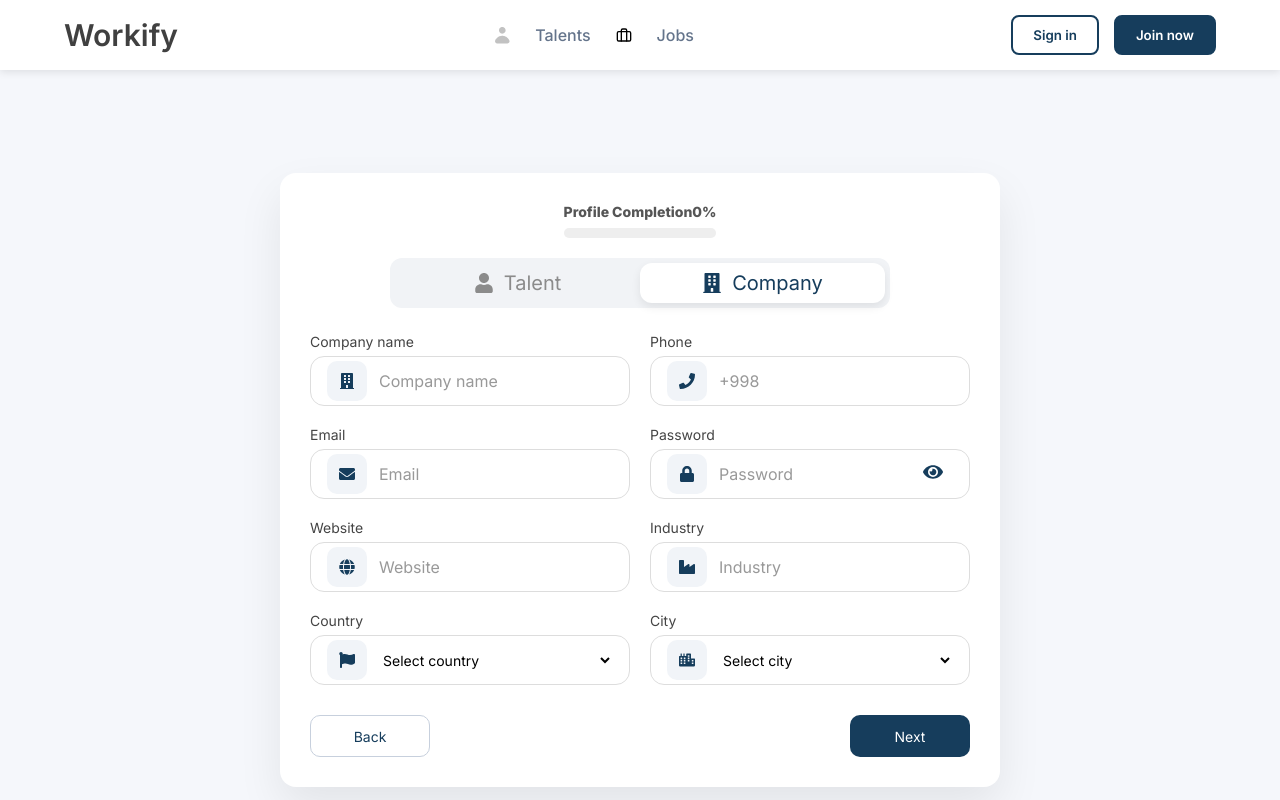
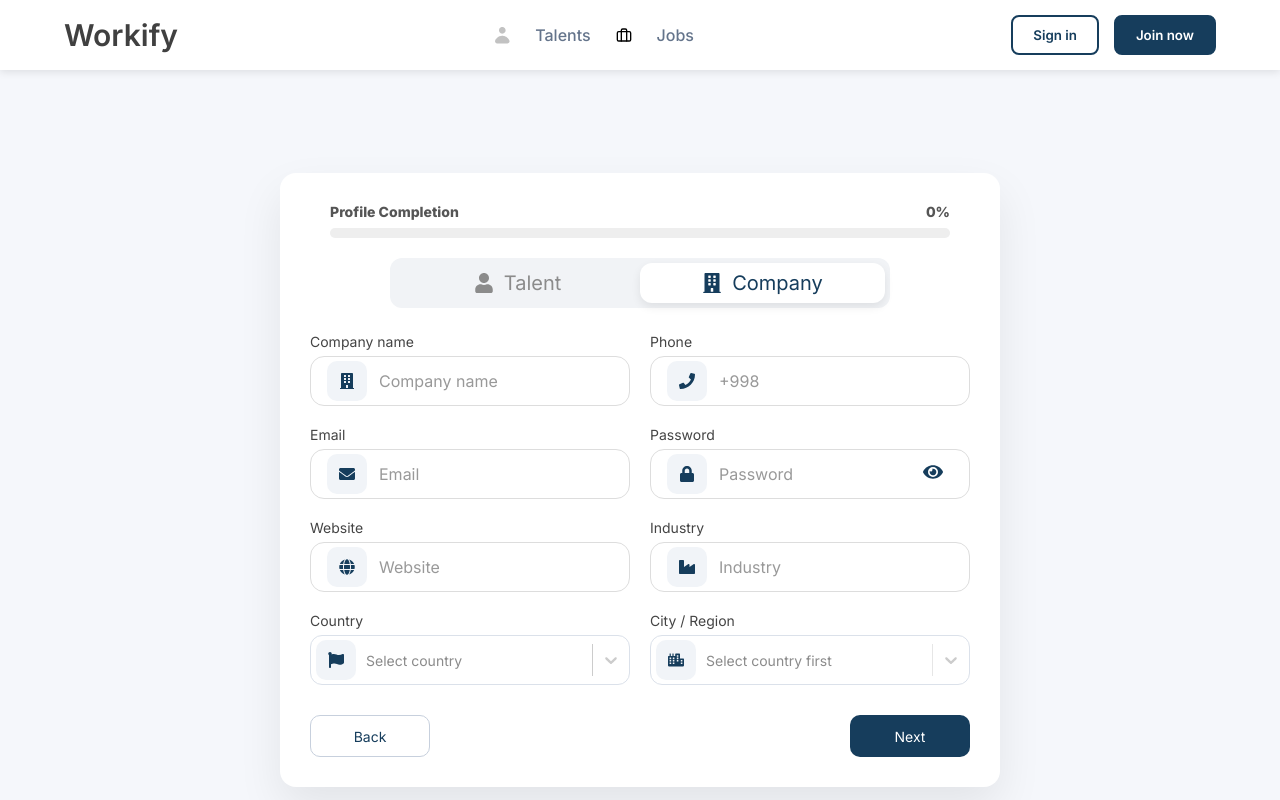
Before and after one commit to umidbek05/workify, a React (Vite) app: page /signup in a window 1280 px wide. Shown: the top 800 px of the page. Built offline with nearby package versions, Linux system fonts and the light colour scheme.

Commit message:
updated signup

```diff
--- a/package.json
+++ b/package.json
@@ -16,6 +16,7 @@
     "react-dom": "^19.0.0",
     "react-icons": "^5.5.0",
     "react-router-dom": "^7.13.0",
+    "react-select": "^5.10.2",
     "recharts": "^3.7.0",
     "sweetalert2": "^11.26.17"
   },
--- a/src/pages/signup/Signup.jsx
+++ b/src/pages/signup/Signup.jsx
@@ -1,7 +1,8 @@
-import { useState } from "react";
+import { useState, useEffect } from "react";
 import { useNavigate } from "react-router-dom";
 import Header from "../../Components/Header/header";
 import Footer from "../../Components/Footer/footer";
+import Select from 'react-select';
 
 import {
   FaBuilding,
@@ -18,13 +19,34 @@ import {
 } from "react-icons/fa";
 import "./Signup.css";
 
+// 1. Ma'lumotlarni komponentdan tashqariga chiqaramiz (xato bermasligi uchun)
+const locationData = {
+  Uzbekistan: ["Tashkent city", "Andijan", "Bukhara", "Fergana", "Jizzakh", "Namangan", "Navoi", "Kashkadarya", "Samarkand", "Sirdarya", "Surkhandarya", "Tashkent region", "Khorezm", "Karakalpakstan"],
+  Kazakhstan: ["Almaty", "Astana", "Shymkent", "Aktobe", "Karaganda"],
+  Russia: ["Moscow", "Saint Petersburg", "Novosibirsk", "Yekaterinburg", "Kazan"],
+  Turkey: ["Istanbul", "Ankara", "Izmir", "Bursa", "Antalya"],
+  USA: ["New York", "California", "Texas", "Florida", "Illinois"],
+  Germany: ["Berlin", "Munich", "Hamburg", "Frankfurt", "Cologne"],
+  UK: ["London", "Manchester", "Birmingham", "Glasgow", "Liverpool"],
+  UAE: ["Dubai", "Abu Dhabi", "Sharjah", "Ajman", "Ras Al Khaimah"],
+  China: ["Beijing", "Shanghai", "Guangzhou", "Shenzhen", "Chengdu"],
+  Japan: ["Tokyo", "Osaka", "Kyoto", "Yokohama", "Nagoya"]
+};
+
+const countryOptions = Object.keys(locationData).map(country => ({
+  value: country,
+  label: country
+}));
+
 const Signup = () => {
   const navigate = useNavigate();
   const [showPassword, setShowPassword] = useState(false);
   const [activeTab, setActiveTab] = useState("company");
   const [modal, setModal] = useState({ show: false, message: "" });
 
-  const [formData, setFormData] = useState({
+  const [formData, setFormData] = useState(() => {
+    const savedData = localStorage.getItem("signup_form_storage");
+    return savedData ? JSON.parse(savedData) : {
       companyName: "",
       phone: "",
       email: "",
@@ -33,46 +55,43 @@ const Signup = () => {
       industry: "",
       country: "",
       city: "",
+    };
   });
 
-  // --- FOIZNI HISOBLASH QISMI ---
-  const fieldsToTrack = [
-    "companyName",
-    "phone",
-    "email",
-    "website",
-    "industry",
-    "country",
-    "city",
-  ];
+  useEffect(() => {
+    window.scrollTo(0, 0);
+  }, []);
+
+  const fieldsToTrack = ["companyName", "phone", "email", "website", "industry", "country", "city"];
   const filledFields = fieldsToTrack.filter(
     (field) => formData[field] && formData[field].toString().trim() !== ""
   ).length;
-  const completionPercentage = Math.round(
-    (filledFields / fieldsToTrack.length) * 100
-  );
-  // ------------------------------
+  const completionPercentage = Math.round((filledFields / fieldsToTrack.length) * 100);
 
   const handleChange = (e) => {
-    setFormData({ ...formData, [e.target.name]: e.target.value });
+    const { name, value } = e.target;
+    let updatedData = { ...formData, [name]: value };
+
+    if (name === "country") {
+      updatedData.city = "";
+    }
+
+    setFormData(updatedData);
+    localStorage.setItem("signup_form_storage", JSON.stringify(updatedData));
   };
 
   const handleSubmit = (e) => {
     e.preventDefault();
-
     if (!formData.phone || !formData.email || !formData.password) {
       setModal({ show: true, message: "Phone, Email va Password majburiy!" });
       return;
     }
 
-    fetch(
-      "https://workifyback-production.up.railway.app/register/createRegister",
-      {
+    fetch("https://workifyback-production.up.railway.app/register/createRegister", {
       method: "POST",
       headers: { "Content-Type": "application/json" },
       body: JSON.stringify(formData),
-      }
-    )
+    })
       .then((res) => res.json())
       .then(() => {
         localStorage.setItem("email", formData.email);
@@ -92,70 +111,29 @@ const Signup = () => {
               className="alert-btn"
               onClick={() => {
                 setModal({ show: false, message: "" });
-                if (modal.message === "Form submitted successfully!")
-                  navigate("/register");
+                if (modal.message === "Form submitted successfully!") navigate("/register");
               }}
-            >
-              OK
-            </button>
+            >OK</button>
           </div>
         </div>
       )}
       <div className="signup-container">
         <div className="signup-box">
-          {/* PROGRESS BAR JOYLASHTIRILDI */}
-          <div
-            className="registration-progress"
-            style={{ padding: "0 20px 20px 20px" }}
-          >
-            <div
-              style={{
-                display: "flex",
-                justifyContent: "space-between",
-                fontSize: "14px",
-                marginBottom: "8px",
-                fontWeight: "bold",
-                color: "#555",
-              }}
-            >
+          <div className="registration-progress" style={{ padding: "0 20px 20px 20px", width: '100%' }}>
+            <div style={{ display: "flex", justifyContent: "space-between", fontSize: "14px", marginBottom: "8px", fontWeight: "bold", color: "#555" }}>
               <span>Profile Completion</span>
               <span>{completionPercentage}%</span>
             </div>
-            <div
-              style={{
-                width: "100%",
-                height: "10px",
-                backgroundColor: "#eee",
-                borderRadius: "5px",
-                overflow: "hidden",
-              }}
-            >
-              <div
-                style={{
-                  width: `${completionPercentage}%`,
-                  height: "100%",
-                  backgroundColor:
-                    completionPercentage === 100 ? "#4CAF50" : "#3b82f6",
-                  transition: "width 0.4s ease-in-out",
-                }}
-              ></div>
+            <div style={{ width: "100%", height: "10px", backgroundColor: "#eee", borderRadius: "5px", overflow: "hidden" }}>
+              <div style={{ width: `${completionPercentage}%`, height: "100%", backgroundColor: completionPercentage === 100 ? "#4CAF50" : "#3b82f6", transition: "width 0.4s ease-in-out" }}></div>
             </div>
           </div>
 
           <div className="tabs">
-            <button
-              type="button"
-              className={`tab ${activeTab === "talent" ? "active" : ""}`}
-              onClick={() => setActiveTab("talent")}
-            >
+            <button type="button" className={`tab ${activeTab === "talent" ? "active" : ""}`} onClick={() => setActiveTab("talent")}>
               <FaUser className="tab-icon" /> Talent
             </button>
-
-            <button
-              type="button"
-              className={`tab ${activeTab === "company" ? "active" : ""}`}
-              onClick={() => setActiveTab("company")}
-            >
+            <button type="button" className={`tab ${activeTab === "company" ? "active" : ""}`} onClick={() => setActiveTab("company")}>
               <FaBuilding className="tab-icon" /> Company
             </button>
           </div>
@@ -164,71 +142,33 @@ const Signup = () => {
             <div className="field">
               <label>Company name</label>
               <div className="input-box">
-                <span className="icon">
-                  <FaBuilding />
-                </span>
-                <input
-                  type="text"
-                  placeholder="Company name"
-                  name="companyName"
-                  value={formData.companyName}
-                  onChange={handleChange}
-                />
+                <span className="icon"><FaBuilding /></span>
+                <input type="text" placeholder="Company name" name="companyName" value={formData.companyName} onChange={handleChange} />
               </div>
             </div>
 
             <div className="field">
               <label>Phone</label>
               <div className="input-box">
-                <span className="icon">
-                  <FaPhone />
-                </span>
-                <input
-                  type="text"
-                  placeholder="+998"
-                  name="phone"
-                  value={formData.phone}
-                  onChange={handleChange}
-                  required
-                />
+                <span className="icon"><FaPhone /></span>
+                <input type="text" placeholder="+998" name="phone" value={formData.phone} onChange={handleChange} required />
               </div>
             </div>
 
             <div className="field">
               <label>Email</label>
               <div className="input-box">
-                <span className="icon">
-                  <FaEnvelope />
-                </span>
-                <input
-                  type="email"
-                  placeholder="Email"
-                  name="email"
-                  value={formData.email}
-                  onChange={handleChange}
-                  required
-                />
+                <span className="icon"><FaEnvelope /></span>
+                <input type="email" placeholder="Email" name="email" value={formData.email} onChange={handleChange} required />
               </div>
             </div>
 
             <div className="field">
               <label>Password</label>
               <div className="input-box">
-                <span className="icon">
-                  <FaLock />
-                </span>
-                <input
-                  type={showPassword ? "text" : "password"}
-                  placeholder="Password"
-                  name="password"
-                  value={formData.password}
-                  onChange={handleChange}
-                  required
-                />
-                <span
-                  className="eye"
-                  onClick={() => setShowPassword(!showPassword)}
-                >
+                <span className="icon"><FaLock /></span>
+                <input type={showPassword ? "text" : "password"} placeholder="Password" name="password" value={formData.password} onChange={handleChange} required />
+                <span className="eye" onClick={() => setShowPassword(!showPassword)}>
                   {showPassword ? <FaEyeSlash /> : <FaEye />}
                 </span>
               </div>
@@ -237,86 +177,53 @@ const Signup = () => {
             <div className="field">
               <label>Website</label>
               <div className="input-box">
-                <span className="icon">
-                  <FaGlobe />
-                </span>
-                <input
-                  type="text"
-                  placeholder="Website"
-                  name="website"
-                  value={formData.website}
-                  onChange={handleChange}
-                />
+                <span className="icon"><FaGlobe /></span>
+                <input type="text" placeholder="Website" name="website" value={formData.website} onChange={handleChange} />
               </div>
             </div>
 
             <div className="field">
               <label>Industry</label>
               <div className="input-box">
-                <span className="icon">
-                  <FaIndustry />
-                </span>
-                <input
-                  type="text"
-                  placeholder="Industry"
-                  name="industry"
-                  value={formData.industry}
-                  onChange={handleChange}
+                <span className="icon"><FaIndustry /></span>
+                <input type="text" placeholder="Industry" name="industry" value={formData.industry} onChange={handleChange} />
+              </div>
+            </div>
+
+            {/* Country qismi */}
+            <div className="field">
+              <label>Country</label>
+              <div style={{ position: 'relative' }}>
+                <span className="icon" style={{ position: 'absolute', zIndex: 1, top: '5px', left: '6px' }}><FaFlag /></span>
+                <Select
+                  options={countryOptions}
+                  placeholder="Select country"
+                  value={countryOptions.find(o => o.value === formData.country) || null}
+                  onChange={(selected) => handleChange({ target: { name: 'country', value: selected.value } })}
+                  styles={customSelectStyles}
                 />
               </div>
             </div>
 
+            {/* City qismi */}
             <div className="field">
-              <label>Country</label>
-              <div className="input-box">
-                <span className="icon">
-                  <FaFlag />
-                </span>
-                <select
-                  name="country"
-                  value={formData.country}
-                  onChange={handleChange}
-                  required
-                >
-                  <option value="">Select country</option>
-                  <option>Uzbekistan</option>
-                  <option>Kazakhstan</option>
-                  <option>Russia</option>
-                </select>
-              </div>
-            </div>
-
-            <div className="field">
-              <label>City</label>
-              <div className="input-box">
-                <span className="icon">
-                  <FaCity />
-                </span>
-                <select
-                  name="city"
-                  value={formData.city}
-                  onChange={handleChange}
-                  required
-                >
-                  <option value="">Select city</option>
-                  <option>Tashkent</option>
-                  <option>Samarkand</option>
-                  <option>Bukhara</option>
-                </select>
+              <label>City / Region</label>
+              <div style={{ position: 'relative' }}>
+                <span className="icon" style={{ position: 'absolute', zIndex: 1, top: '5px', left: '6px' }}><FaCity /></span>
+                <Select
+                  options={formData.country ? locationData[formData.country].map(city => ({ value: city, label: city })) : []}
+                  placeholder={formData.country ? "Select city" : "Select country first"}
+                  isDisabled={!formData.country}
+                  value={formData.city ? { value: formData.city, label: formData.city } : null}
+                  onChange={(selected) => handleChange({ target: { name: 'city', value: selected ? selected.value : "" } })}
+                  styles={customSelectStyles}
+                />
               </div>
             </div>
 
             <div className="buttons">
-              <button
-                type="button"
-                className="btn back"
-                onClick={() => navigate("/")}
-              >
-                Back
-              </button>
-              <button type="submit" className="btn next">
-                Next
-              </button>
+              <button type="button" className="btn back" onClick={() => navigate("/")}>Back</button>
+              <button type="submit" className="btn next">Next</button>
             </div>
           </form>
         </div>
@@ -326,4 +233,27 @@ const Signup = () => {
   );
 };
 
+const customSelectStyles = {
+  control: (provided, state) => ({
+    ...provided,
+    height: '50px',
+    borderRadius: '12px',
+    border: state.isFocused ? '1px solid #163d5c' : '1px solid #dbe1ea',
+    boxShadow: state.isFocused ? '0 0 0 3px rgba(22, 61, 92, 0.1)' : 'none',
+    '&:hover': { border: '1px solid #163d5c' },
+    paddingLeft: '45px',
+    fontSize: '14px',
+    background: '#fff'
+  }),
+  option: (provided, state) => ({
+    ...provided,
+    backgroundColor: state.isSelected ? '#163d5c' : state.isFocused ? '#f1f4f8' : '#fff',
+    color: state.isSelected ? '#fff' : '#333',
+    cursor: 'pointer',
+    '&:active': { backgroundColor: '#163d5c' }
+  }),
+  placeholder: (provided) => ({ ...provided, color: '#8b8b8b' }),
+  menu: (provided) => ({ ...provided, zIndex: 9999 }) // Ro'yxat boshqa elementlar ostida qolib ketmasligi uchun
+};
+
 export default Signup;
```
Also changed, not shown: src/pages/Workify/workify.jsx (+15 -0 lines), 1 other file (tests, documents, lock files or other folders). Lines whose indentation alone changed are shown as unchanged.
